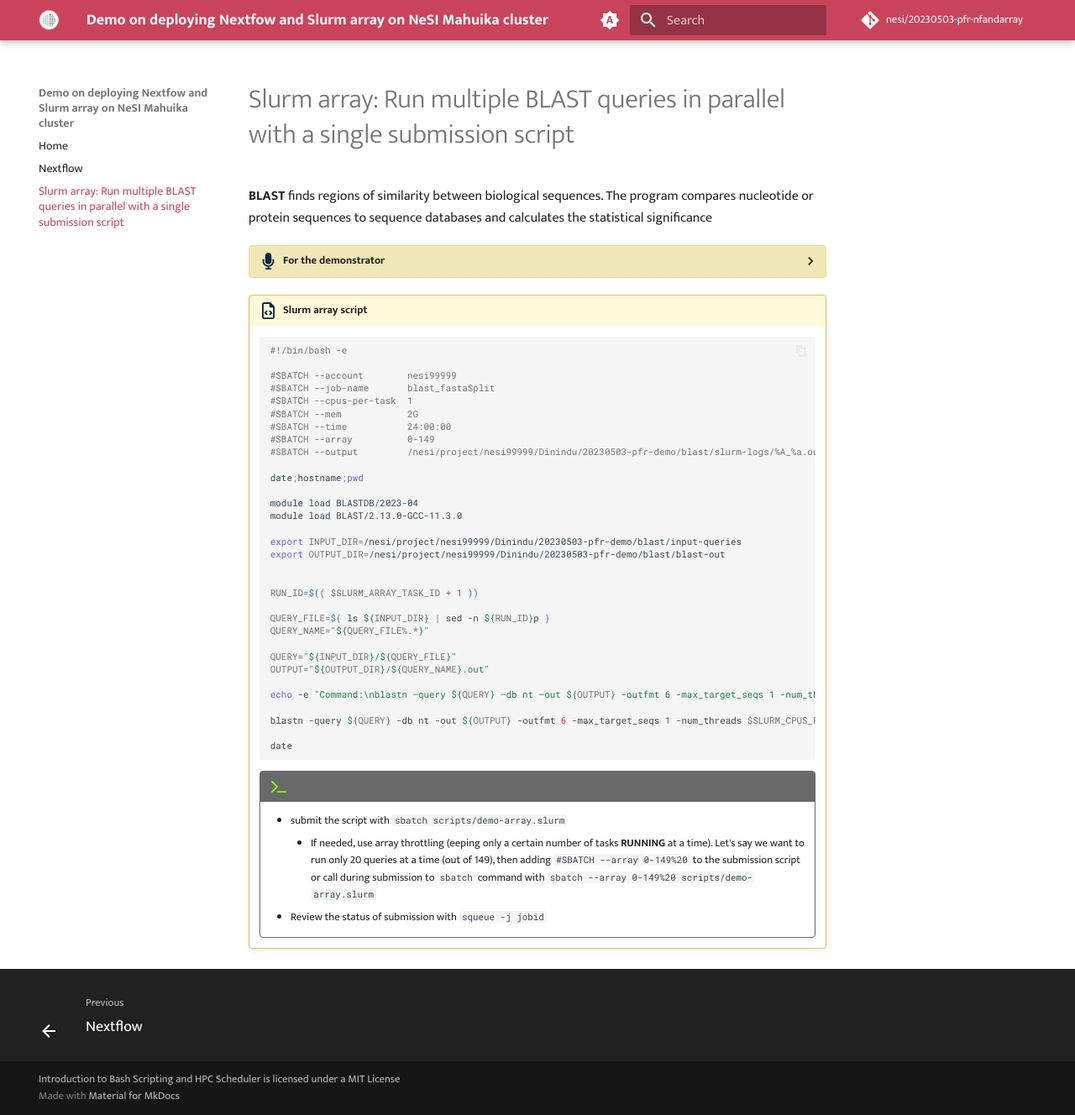
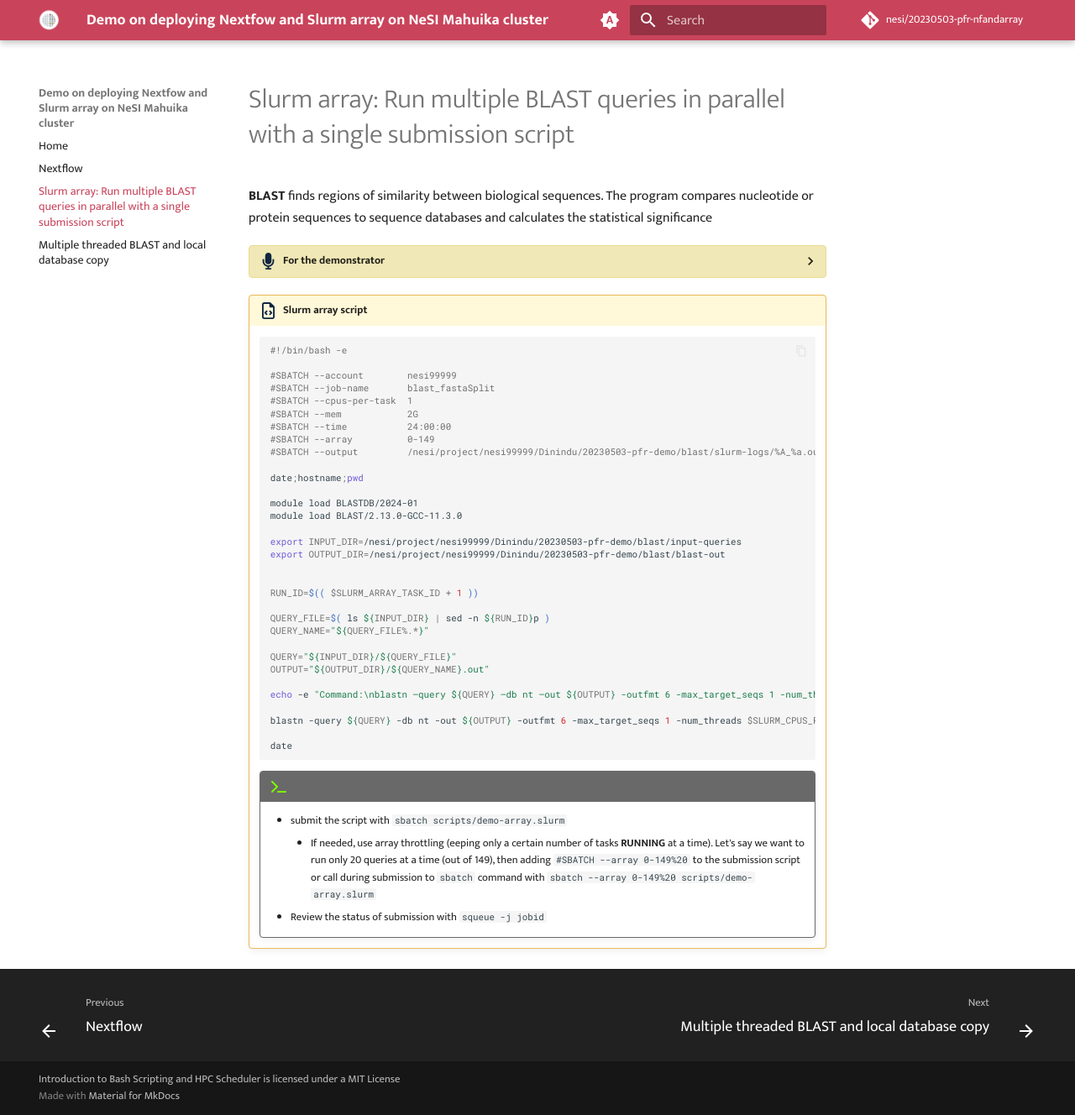
Before and after one commit to nesi/20230403-pfr-nfandarray, an MkDocs documentation site: the page built from docs/2_blast.md, in a window 1280 px wide and 1328 px high. Shown: the whole window at 84% size. Built offline with MkDocs 1.6.1 and Material for MkDocs 9.7.7, drawn with Linux system fonts in a browser that asks for light colours; comment, search, counter and statistics services are not loaded; some of the changed lines change nothing that is shown.

Commit message:
update BLASTDB version

````diff
--- a/docs/2_blast.md
+++ b/docs/2_blast.md
@@ -38,7 +38,7 @@
 
     date;hostname;pwd
 
-    module load BLASTDB/2023-04
+    module load BLASTDB/2024-01
     module load BLAST/2.13.0-GCC-11.3.0
 
     export INPUT_DIR=/nesi/project/nesi99999/Dinindu/20230503-pfr-demo/blast/input-queries
--- /dev/null
+++ b/docs/3_blast.md
@@ -0,0 +1,46 @@
+# Multiple threaded BLAST  and local database copy
+
+!!! pied-piper "How to find the size of a BLAST database associated with `BLASTDB`
+
+## Option 1. local copy on Memory
+
+For jobs which need more than 24 CPU-hours, eg: those that use large databases (> 10 GB) or large amounts of query sequence (> 1 GB), or slow BLAST searches such as classic blastn (blastn -task blastn).
+
+This script copies the BLAST database into the per-job temporary directory `$TMPDIR` before starting the search. Since compute nodes do not have local disks, this database copy is in memory, and so must be allowed for in the memory requested by the job
+
+!!! note ""
+
+    ```bash
+
+    #!/bin/bash -e
+
+    #SBATCH --job-name      BLAST
+    #SBATCH --time          02:30:00
+    #SBATCH --mem           120G  # 30 GB plus the database
+    #SBATCH --ntasks        1
+    #SBATCH --cpus-per-task 36    # half a node
+
+    module load BLAST/2.13.0-GCC-11.3.0
+    module load BLASTDB/2024-01
+
+    # This script takes one argument, the FASTA file of query sequences.
+    QUERIES=$1
+    FORMAT="6 qseqid qstart qend qseq sseqid sgi sacc sstart send staxids sscinames stitle length evalue bitscore"
+    BLASTOPTS="-task blastn"
+    BLASTAPP=blastn
+    DB=nt
+    #BLASTAPP=blastx
+    #DB=nr
+
+    # Keep the database in RAM
+    cp $BLASTDB/{$DB,taxdb}.* $TMPDIR/
+    export BLASTDB=$TMPDIR
+
+    $BLASTAPP $BLASTOPTS -db $DB -query $QUERIES -outfmt "$FORMAT" \
+        -out $QUERIES.$DB.$BLASTAPP -num_threads $SLURM_CPUS_PER_TASK
+    ```
+
+
+## Option 2. Local copy on **milan** partition local SSD
+
+NeSI Mahuika cluster `milan` partition compute nodes comes with local NVMe SSDs which can host up to ~2TB of data during runtime
````
